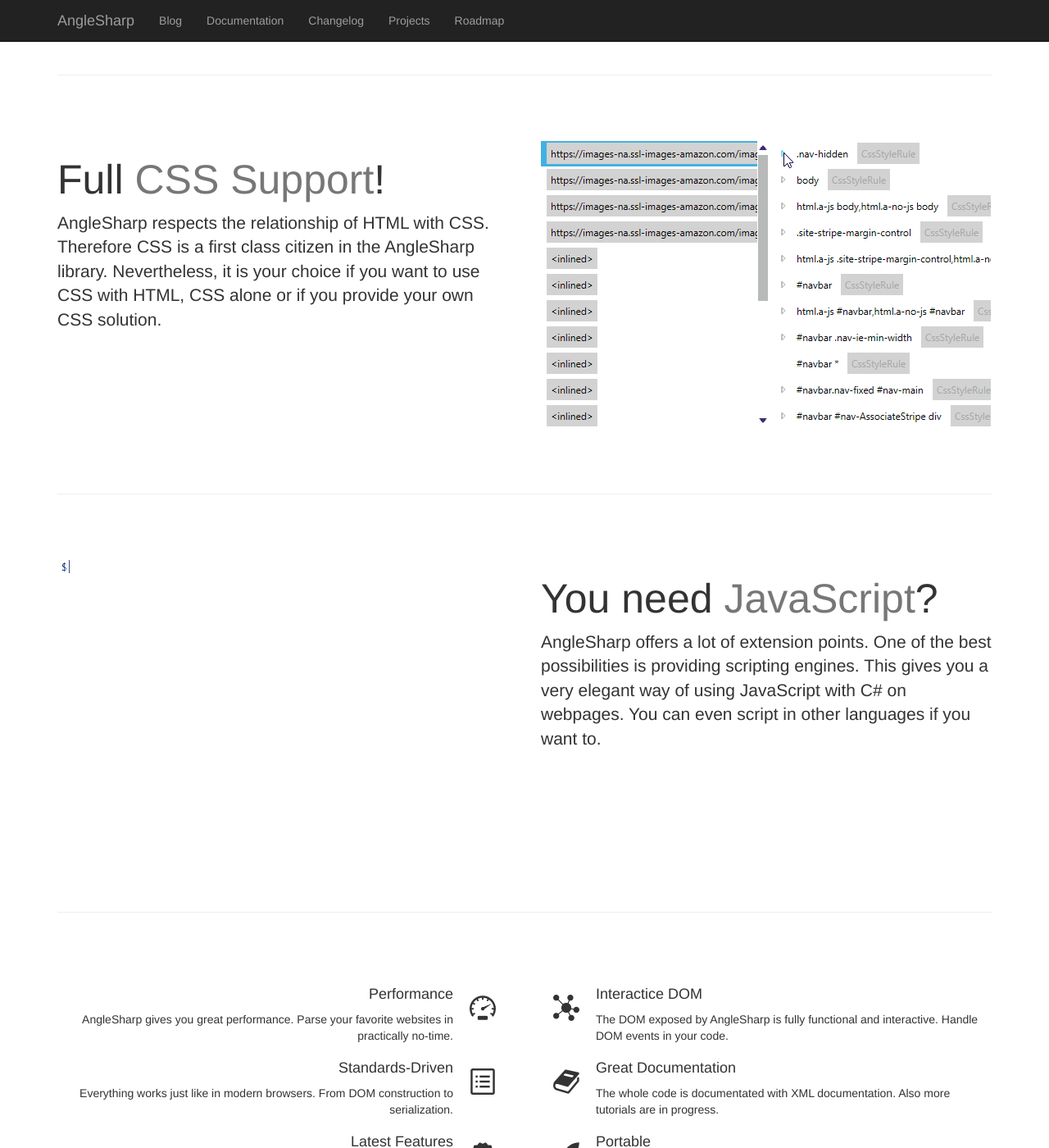
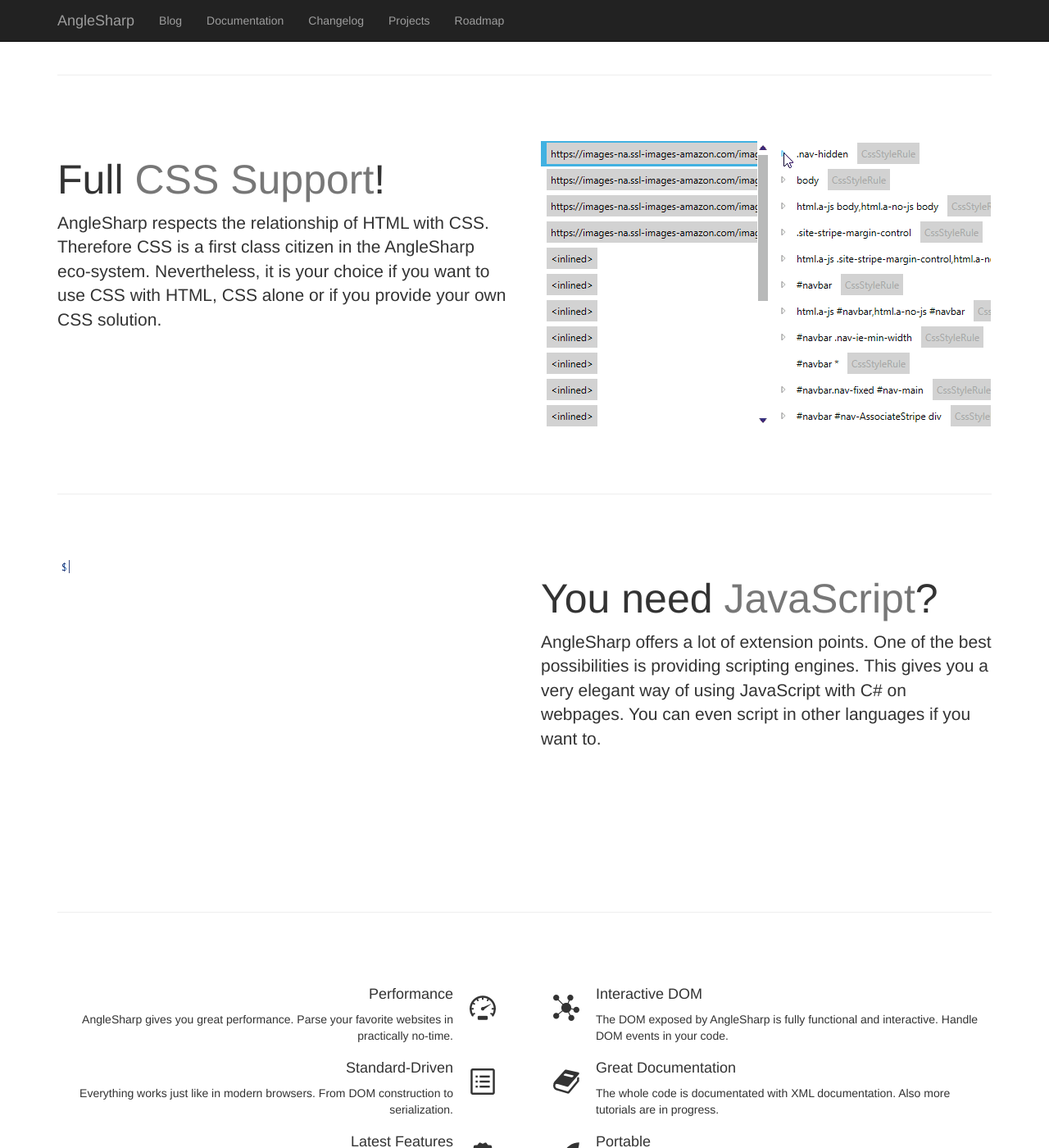
Before and after one commit to AngleSharp/anglesharp.github.io, a Jekyll site: the page built from index.html, in a window 1280 px wide and 1400 px high, scrolled down 1894 px. Shown: the whole window at 82% size. Built offline with Jekyll 4.4.1, drawn with Linux system fonts in a browser that asks for light colours; some of the changed text lies outside the part shown.

Commit message:
Corrected typo

```diff
--- a/index.html
+++ b/index.html
@@ -17,7 +17,7 @@ parent: none
 	<div class="col-sm-4 text-center">
 		<img src="images/download-icon.png">
 		<h3>Download latest release</h3>
-		<a href="https://github.com/AngleSharp/AngleSharp/archive/master.zip" class="btn btn-primary">Get zip Archive</a>
+		<a href="https://github.com/AngleSharp/AngleSharp/archive/master.zip" class="btn btn-primary">Get Zip Archive</a>
 	</div>
 </div>
 
@@ -43,7 +43,7 @@ parent: none
 <div class="feature">
     <img class="feature-image img-responsive pull-right" src="images/teasers/sheets.gif">
     <h2 class="feature-heading">Full <span class="text-muted">CSS Support</span>!</h2>
-    <p class="lead">AngleSharp respects the relationship of HTML with CSS. Therefore CSS is a first class citizen in the AngleSharp library. Nevertheless, it is your choice if you want to use CSS with HTML, CSS alone or if you provide your own CSS solution.</p>
+    <p class="lead">AngleSharp respects the relationship of HTML with CSS. Therefore CSS is a first class citizen in the AngleSharp eco-system. Nevertheless, it is your choice if you want to use CSS with HTML, CSS alone or if you provide your own CSS solution.</p>
 </div>
 
 <hr class="feature-divider">
@@ -67,7 +67,7 @@ parent: none
 	<div class="col-sm-6">
 		<img src="images/dom-icon.png" class="eyecatcher-image pull-left">
 		<div class="text-left">
-			<h4>Interactice DOM</h4>
+			<h4>Interactive DOM</h4>
 			<p>The DOM exposed by AngleSharp is fully functional and interactive. Handle DOM events in your code.</p>
 		</div>
 	</div>
@@ -76,7 +76,7 @@ parent: none
 	<div class="col-sm-6">
 		<img src="images/standards-icon.png" class="eyecatcher-image pull-right">
 		<div class="text-right">
-			<h4>Standards-Driven</h4>
+			<h4>Standard-Driven</h4>
 			<p>Everything works just like in modern browsers. From DOM construction to serialization.</p>
 		</div>
 	</div>
```
